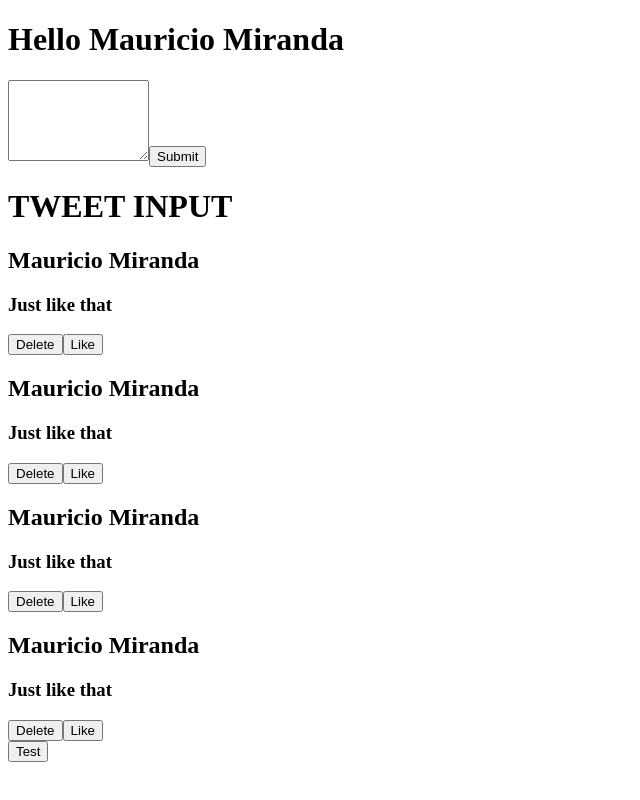
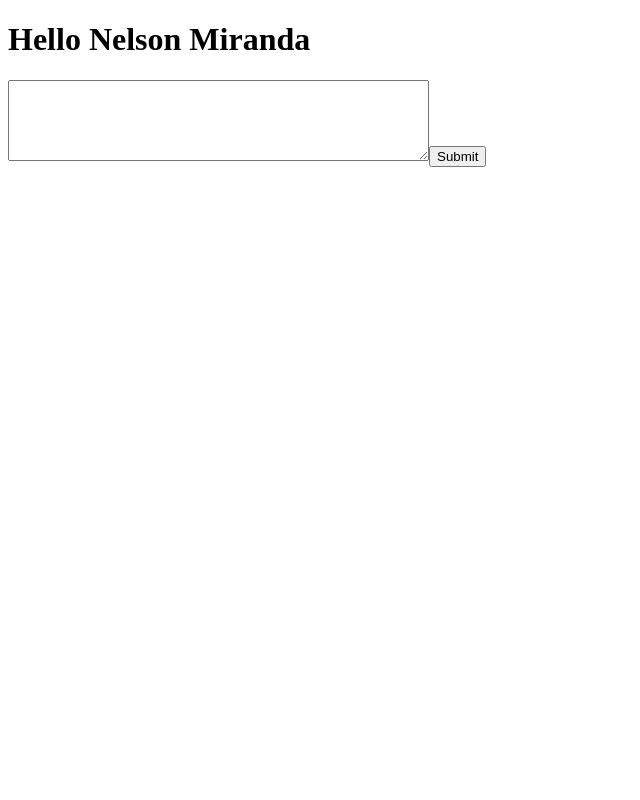
Before and after one commit to nmirandaghn/developedbyed, a React (Create React App) app in the folder react/chapter_01/react-starter/: page / in a window 1280 px wide. Shown: the whole page, without its empty margins (0-640 px from the left). Built offline with nearby package versions, Linux system fonts and the light colour scheme.

Commit message:
State and state lifting

```diff
--- a/react/chapter_01/react-starter/package.json
+++ b/react/chapter_01/react-starter/package.json
@@ -9,6 +9,7 @@
     "react": "^17.0.1",
     "react-dom": "^17.0.1",
     "react-scripts": "4.0.0",
+    "uuid": "^8.3.1",
     "web-vitals": "^0.2.4"
   },
   "scripts": {
--- a/react/chapter_01/react-starter/src/App.js
+++ b/react/chapter_01/react-starter/src/App.js
@@ -3,21 +3,20 @@ import TweetList from "./components/TweetList";
 import CreateTweet from "./components/CreateTweet";
 
 function App() {
-  const [name, setName] = useState("Mauricio Miranda");
-
-  const message = "Just like that";
-
-  const changeTitle = () => {
-    setName("Mauricio Miranda");
-    console.log(name);
-  };
+  const name = "Nelson Miranda";
+  const [textInput, setTextInput] = useState("");
+  const [tweets, setTweets] = useState([]);
 
   return (
     <div className="box">
       <h1>Hello {name}</h1>
-      <CreateTweet />
-      <TweetList name={name} message={message} />
-      <button onClick={changeTitle}>Test</button>
+      <CreateTweet
+        textInput={textInput}
+        setTextInput={setTextInput}
+        tweets={tweets}
+        setTweets={setTweets}
+      />
+      <TweetList name={name} tweets={tweets} setTweets={setTweets} />
     </div>
   );
 }
--- a/react/chapter_01/react-starter/src/components/CreateTweet.js
+++ b/react/chapter_01/react-starter/src/components/CreateTweet.js
@@ -1,25 +1,29 @@
-import React, { useState } from "react";
+import React from "react";
 
-const CreateTweet = () => {
-  // State
-  const [textInput, setTextInput] = useState("");
+const CreateTweet = ({ textInput, setTextInput, tweets, setTweets }) => {
+  const userInputHandler = (e) => {
+    setTextInput(e.target.value);
+  };
 
-  const userInputHandler = (e) => {
-    console.log(e.target.value);
+  const submitTweetHandler = (e) => {
+    e.preventDefault();
+    setTweets([...tweets, textInput]);
+    setTextInput("");
+    e.focus();
   };
 
   return (
     <div className="tweet">
-      <form action="">
+      <form onSubmit={submitTweetHandler}>
         <textarea
+          value={textInput}
           onChange={userInputHandler}
           name=""
           id=""
-          cols="15"
+          cols="50"
           rows="5"
         ></textarea>
         <button>Submit</button>
-        <h1>TWEET INPUT</h1>
       </form>
     </div>
   );
--- a/react/chapter_01/react-starter/src/components/Tweet.js
+++ b/react/chapter_01/react-starter/src/components/Tweet.js
@@ -1,8 +1,8 @@
 import React from "react";
 
-const Tweet = ({ name, message }) => {
+const Tweet = ({ name, tweet, tweets, setTweets }) => {
   const deleteHandler = () => {
-    alert("Delete");
+    setTweets(tweets.filter((x) => x !== tweet));
   };
 
   const likeHandler = () => {
@@ -12,7 +12,7 @@ const Tweet = ({ name, message }) => {
   return (
     <div className="tweet">
       <h2>{name}</h2>
-      <h3>{message}</h3>
+      <h3>{tweet}</h3>
       <button onClick={deleteHandler}>Delete</button>
       <button onClick={likeHandler}>Like</button>
     </div>
--- a/react/chapter_01/react-starter/src/components/TweetList.js
+++ b/react/chapter_01/react-starter/src/components/TweetList.js
@@ -1,13 +1,17 @@
 import React from "react";
 import Tweet from "./Tweet";
 
-const TweetList = ({ name, message }) => {
+const TweetList = ({ name, tweets, setTweets }) => {
   return (
     <div className="tweet-list">
-      <Tweet name={name} message={message} />
-      <Tweet name={name} message={message} />
-      <Tweet name={name} message={message} />
-      <Tweet name={name} message={message} />
+      {tweets.map((tweet) => (
+        <Tweet
+          name={name}
+          tweet={tweet}
+          tweets={tweets}
+          setTweets={setTweets}
+        />
+      ))}
     </div>
   );
 };
```
Also changed, not shown: 1 other file (tests, documents, lock files or other folders).
